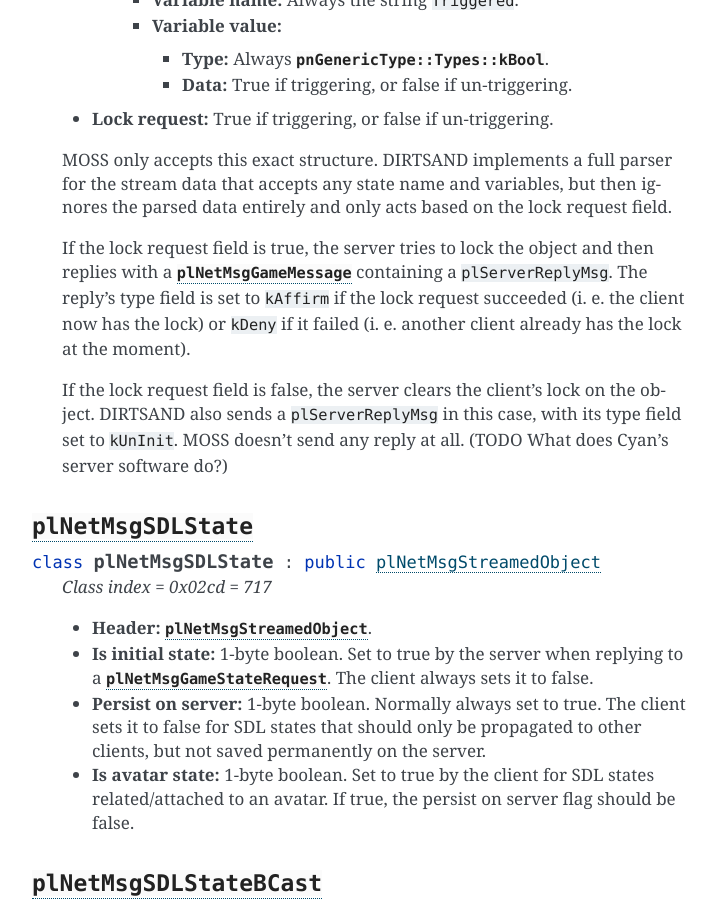
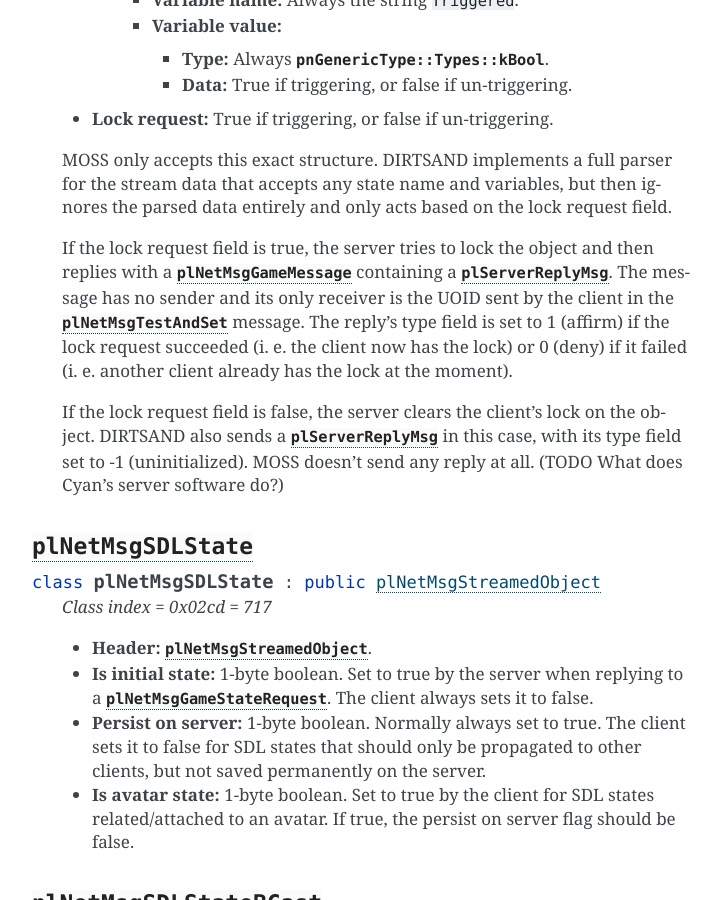
Before and after one commit to dgelessus/NAGUS, a Sphinx documentation site: the page built from docs/uru/game_server.rst, in a window 1280 px wide and 900 px high, scrolled down 11313 px. Shown: the whole window, without its empty margins (388-1109 px from the left). Built offline with Sphinx 7.4.7, drawn with Linux system fonts in a browser that asks for light colours; some of the changed text lies outside the part shown.

Commit message:
Document and implement plServerReplyMsg

```diff
--- a/docs/uru/game_server.rst
+++ b/docs/uru/game_server.rst
@@ -601,16 +601,17 @@
 
   If the lock request field is true,
   the server tries to lock the object
-  and then replies with a :cpp:class:`plNetMsgGameMessage` containing a ``plServerReplyMsg``.
-  The reply's type field is set to ``kAffirm`` if the lock request succeeded
+  and then replies with a :cpp:class:`plNetMsgGameMessage` containing a :cpp:class:`plServerReplyMsg`.
+  The message has no sender and its only receiver is the UOID sent by the client in the :cpp:class:`plNetMsgTestAndSet` message.
+  The reply's type field is set to 1 (affirm) if the lock request succeeded
   (i. e. the client now has the lock)
-  or ``kDeny`` if it failed
+  or 0 (deny) if it failed
   (i. e. another client already has the lock at the moment).
 
   If the lock request field is false,
   the server clears the client's lock on the object.
-  DIRTSAND also sends a ``plServerReplyMsg`` in this case,
-  with its type field set to ``kUnInit``.
+  DIRTSAND also sends a :cpp:class:`plServerReplyMsg` in this case,
+  with its type field set to -1 (uninitialized).
   MOSS doesn't send any reply at all.
   (TODO What does Cyan's server software do?)
 
@@ -1052,7 +1053,7 @@
 
 * :cpp:class:`plMessage` = 0x0202 = 514 (abstract)
 
-  * ``plServerReplyMsg`` = 0x026f = 623
+  * :cpp:class:`plServerReplyMsg` = 0x026f = 623
 
 :cpp:class:`plMessage`
 ^^^^^^^^^^^^^^^^^^^^^^
@@ -1235,7 +1236,7 @@
 
       This flag is set by the client for messages received over the network
       so that they are propagated locally within the receiving client.
-      It's also set on ``plServerReplyMsg``\s sent by MOSS and DIRTSAND,
+      It's also set on :cpp:class:`plServerReplyMsg`\s sent by MOSS and DIRTSAND,
       even though the receiving clients should also set this flag themselves.
       The flag is otherwise ignored by the server.
 
@@ -1299,6 +1300,23 @@
 
       Although this flag is related to network propagation,
       it's ignored by the server and only used by clients.
+
+:cpp:class:`plServerReplyMsg`
+^^^^^^^^^^^^^^^^^^^^^^^^^^^^^
+
+.. cpp:class:: plServerReplyMsg : public plMessage
+
+  *Class index = 0x026f = 623*
+
+  * **Header:** :cpp:class:`plMessage`.
+  * **Type:** 4-byte signed int.
+    One of the following:
+
+    * Uninitialized = -1 (normally not sent over the network)
+    * Deny = 0
+    * Affirm = 1
+
+  Reply to a :cpp:class:`plNetMsgTestAndSet`.
 
 Common data types
 -----------------
```
Also changed, not shown: 1 other file.
